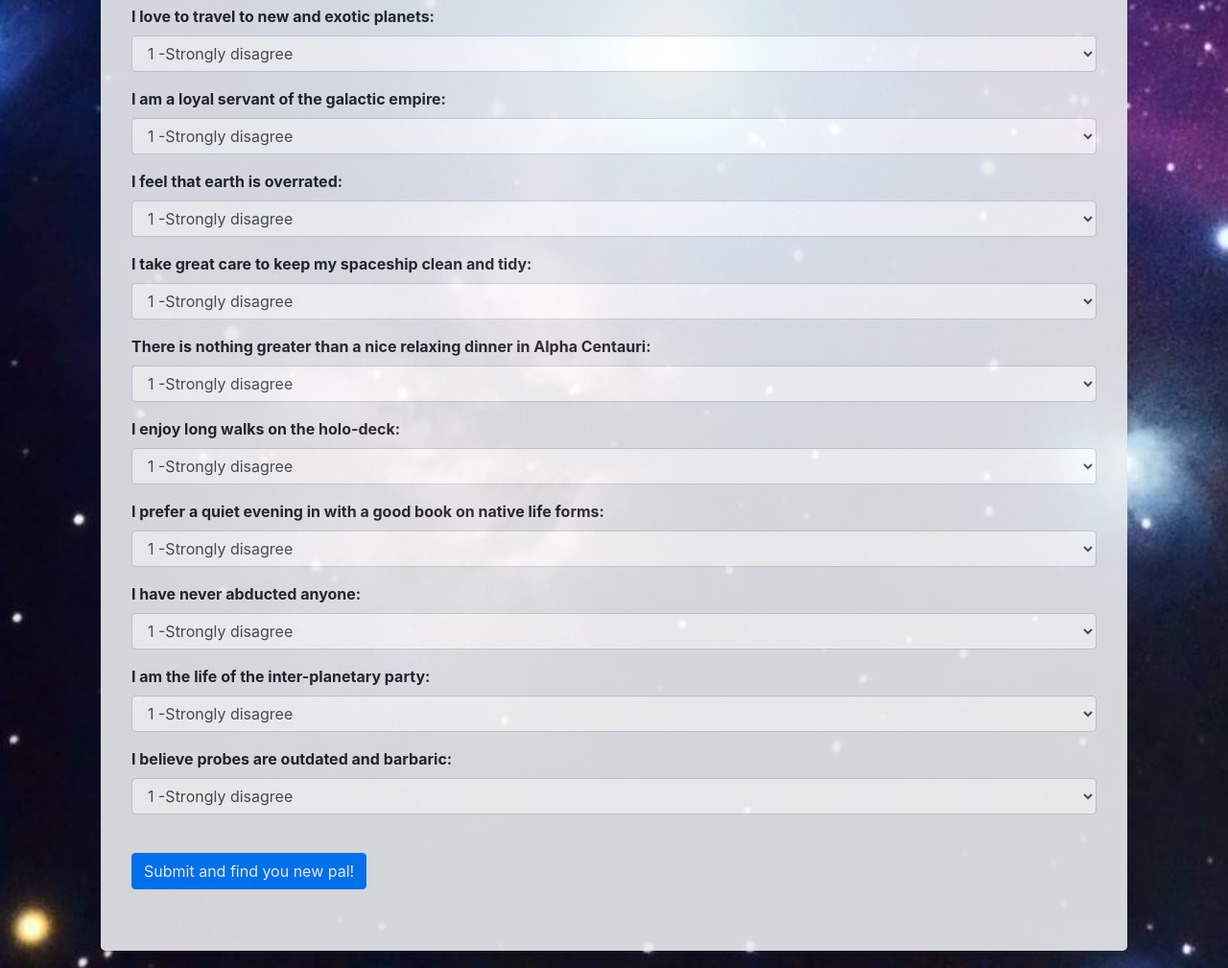
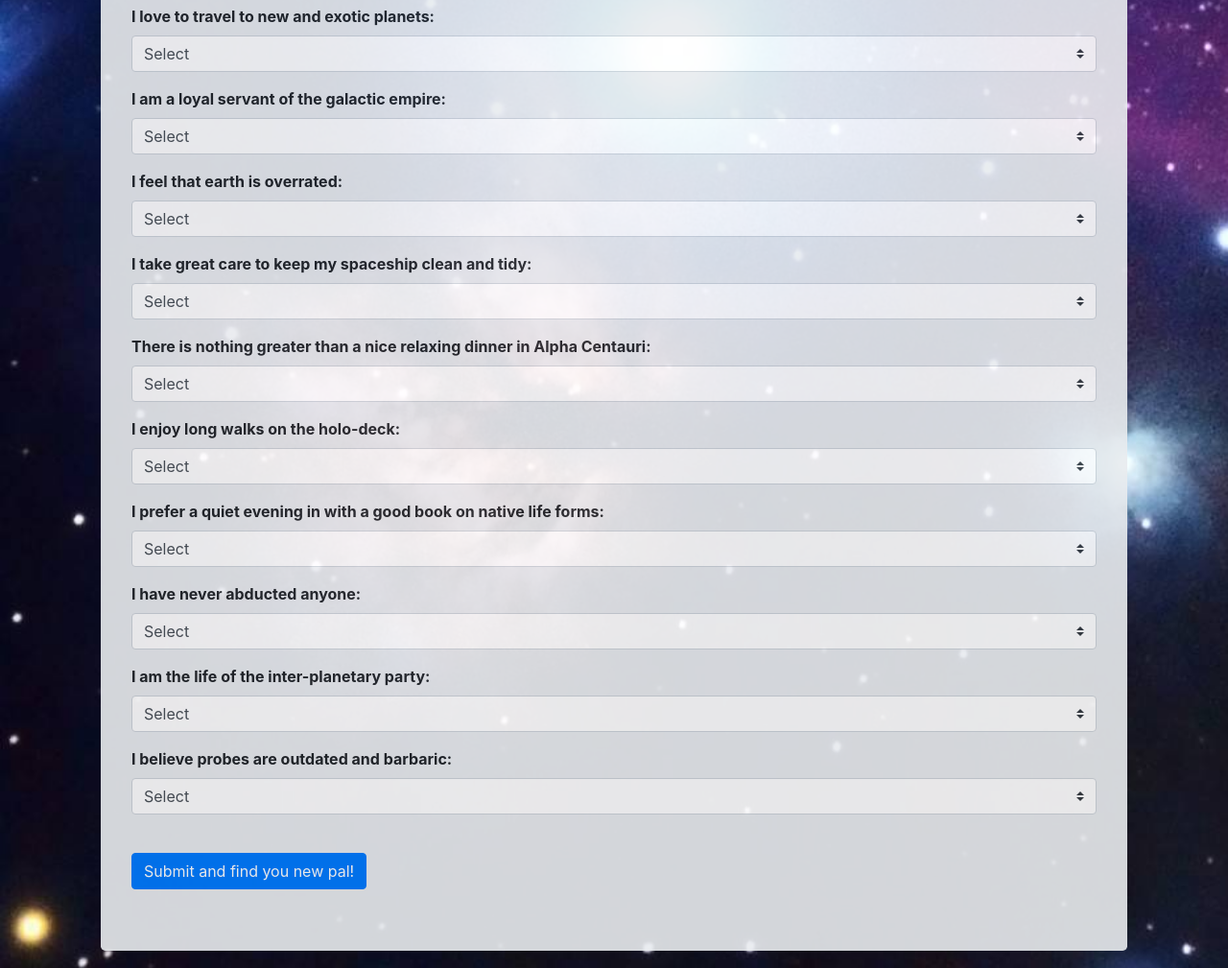
Before and after one commit to LAP0805/friendfinder, a website: page app/public/survey.html in a window 1280 px wide. Shown: the part 469-1478 px from the top of the page at 96% size. Drawn offline with nearby package versions, Linux system fonts and the light colour scheme; a web font is replaced by a local one.

Commit message:
validation

```diff
--- a/app/public/survey.html
+++ b/app/public/survey.html
@@ -19,128 +19,150 @@
     <div class="container">
         <div class="jumbotron survey">
 
-            <form>
+            <form class="needs-validation" id="surveyForm" novalidate>
                 <div class="form-group">
                     <label for="name">
                         <h2>Name:</h2>
                     </label>
-                    <input type="text" class="form-control" id="name" placeholder="i.e: Gorgon The Great">
+                    <input type="text" class="form-control" id="name" placeholder="i.e: Gorgon The Great" required>
+                    <div class="invalid-feedback">Please enter a name</div>
                 </div>
                 <div class="form-group">
                     <label for="name">
                         <h2>Link to a pic of yourself: </h2>
                     </label>
-                    <input type="text" class="form-control" id="picture" placeholder="i.e: http://www.images.com/me.jpg">
+                    <input type="text" class="form-control" id="picture" placeholder="i.e: http://www.images.com/me.jpg" required>
+                    <div class="invalid-feedback">Please link to a picture of yourself</div>
                 </div>
                 <h5>Please rate how you feel about the following statements:</h5>
                 <div class="form-group">
                     <label for="q1"><strong>I love to travel to new and exotic planets: </strong></label>
-                    <select class="form-control" id="q1">
-                        <option>1 -Strongly disagree</option>
-                        <option>2 -Somewhat disagree</option>
-                        <option>3 -Neutral</option>
-                        <option>4 -Somewhat agree</option>
-                        <option>5 -Strongly agree</option>
+                    <select class="custom-select" id="q1" required>
+                        <option selected value="">Select</option>
+                        <option value="1">1 -Strongly disagree</option>
+                        <option value="2">2 -Somewhat disagree</option>
+                        <option value="3">3 -Neutral</option>
+                        <option value="4">4 -Somewhat agree</option>
+                        <option value="5">5 -Strongly agree</option>
                     </select>
+                    <div class="invalid-feedback">Please select an answer</div>
                 </div>
                 <div class="form-group">
                     <label for="q2"><strong>I am a loyal servant of the galactic empire: </strong></label>
-                    <select class="form-control" id="q2">
-                        <option>1 -Strongly disagree</option>
-                        <option>2 -Somewhat disagree</option>
-                        <option>3 -Neutral</option>
-                        <option>4 -Somewhat agree</option>
-                        <option>5 -Strongly agree</option>
+                    <select class="custom-select" id="q2" required>
+                        <option selected value="">Select</option>
+                        <option value="1">1 -Strongly disagree</option>
+                        <option value="2">2 -Somewhat disagree</option>
+                        <option value="3">3 -Neutral</option>
+                        <option value="4">4 -Somewhat agree</option>
+                        <option value="5">5 -Strongly agree</option>
                     </select>
+                    <div class="invalid-feedback">Please select an answer</div>
                 </div>
                 <div class="form-group">
                     <label for="q3"><strong>I feel that earth is overrated:</strong></label>
-                    <select class="form-control" id="q3">
-                        <option>1 -Strongly disagree</option>
-                        <option>2 -Somewhat disagree</option>
-                        <option>3 -Neutral</option>
-                        <option>4 -Somewhat agree</option>
-                        <option>5 -Strongly agree</option>
+                    <select class="custom-select" id="q3" required>
+                        <option selected value="">Select</option>
+                        <option value="1">1 -Strongly disagree</option>
+                        <option value="2">2 -Somewhat disagree</option>
+                        <option value="3">3 -Neutral</option>
+                        <option value="4">4 -Somewhat agree</option>
+                        <option value="5">5 -Strongly agree</option>
                     </select>
+                    <div class="invalid-feedback">Please select an answer</div>
                 </div>
                 <div class="form-group">
                     <label for="q4"><strong>I take great care to keep my spaceship clean and tidy: </strong></label>
-                    <select class="form-control" id="q4">
-                        <option>1 -Strongly disagree</option>
-                        <option>2 -Somewhat disagree</option>
-                        <option>3 -Neutral</option>
-                        <option>4 -Somewhat agree</option>
-                        <option>5 -Strongly agree</option>
+                    <select class="custom-select" id="q4" required>
+                        <option selected value="">Select</option>
+                        <option value="1">1 -Strongly disagree</option>
+                        <option value="2">2 -Somewhat disagree</option>
+                        <option value="3">3 -Neutral</option>
+                        <option value="4">4 -Somewhat agree</option>
+                        <option value="5">5 -Strongly agree</option>
                     </select>
+                    <div class="invalid-feedback">Please select an answer</div>
                 </div>
                 <div class="form-group">
                     <label for="q5"><strong>There is nothing greater than a nice relaxing dinner in Alpha Centauri:</strong></label>
-                    <select class="form-control" id="q5">
-                        <option>1 -Strongly disagree</option>
-                        <option>2 -Somewhat disagree</option>
-                        <option>3 -Neutral</option>
-                        <option>4 -Somewhat agree</option>
-                        <option>5 -Strongly agree</option>
+                    <select class="custom-select" id="q5" required>
+                        <option selected value="">Select</option>
+                        <option value="1">1 -Strongly disagree</option>
+                        <option value="2">2 -Somewhat disagree</option>
+                        <option value="3">3 -Neutral</option>
+                        <option value="4">4 -Somewhat agree</option>
+                        <option value="5">5 -Strongly agree</option>
                     </select>
+                    <div class="invalid-feedback">Please select an answer</div>
                 </div>
                 <div class="form-group">
                     <label for="q6"><strong>I enjoy long walks on the holo-deck:</strong></label>
-                    <select class="form-control" id="q6">
-                        <option>1 -Strongly disagree</option>
-                        <option>2 -Somewhat disagree</option>
-                        <option>3 -Neutral</option>
-                        <option>4 -Somewhat agree</option>
-                        <option>5 -Strongly agree</option>
+                    <select class="custom-select" id="q6" required>
+                        <option selected value="">Select</option>
+                        <option value="1">1 -Strongly disagree</option>
+                        <option value="2">2 -Somewhat disagree</option>
+                        <option value="3">3 -Neutral</option>
+                        <option value="4">4 -Somewhat agree</option>
+                        <option value="5">5 -Strongly agree</option>
                     </select>
+                    <div class="invalid-feedback">Please select an answer</div>
                 </div>
                 <div class="form-group">
                     <label for="q7"><strong>I prefer a quiet evening in with a good book on native life forms: </strong></label>
-                    <select class="form-control" id="q7">
-                        <option>1 -Strongly disagree</option>
-                        <option>2 -Somewhat disagree</option>
-                        <option>3 -Neutral</option>
-                        <option>4 -Somewhat agree</option>
-                        <option>5 -Strongly agree</option>
+                    <select class="custom-select" id="q7" required>
+                        <option selected value="">Select</option>
+                        <option value="1">1 -Strongly disagree</option>
+                        <option value="2">2 -Somewhat disagree</option>
+                        <option value="3">3 -Neutral</option>
+                        <option value="4">4 -Somewhat agree</option>
+                        <option value="5">5 -Strongly agree</option>
                     </select>
+                    <div class="invalid-feedback">Please select an answer</div>
                 </div>
                 <div class="form-group">
                     <label for="q8"><strong>I have never abducted anyone: </strong></label>
-                    <select class="form-control" id="q8">
-                        <option>1 -Strongly disagree</option>
-                        <option>2 -Somewhat disagree</option>
-                        <option>3 -Neutral</option>
-                        <option>4 -Somewhat agree</option>
-                        <option>5 -Strongly agree</option>
+                    <select class="custom-select" id="q8" required>
+                        <option selected value="">Select</option>
+                        <option value="1">1 -Strongly disagree</option>
+                        <option value="2">2 -Somewhat disagree</option>
+                        <option value="3">3 -Neutral</option>
+                        <option value="4">4 -Somewhat agree</option>
+                        <option value="5">5 -Strongly agree</option>
                     </select>
+                    <div class="invalid-feedback">Please select an answer</div>
                 </div>
                 <div class="form-group">
                     <label for="q9"><strong>I am the life of the inter-planetary party: </strong></label>
-                    <select class="form-control" id="q9">
-                        <option>1 -Strongly disagree</option>
-                        <option>2 -Somewhat disagree</option>
-                        <option>3 -Neutral</option>
-                        <option>4 -Somewhat agree</option>
-                        <option>5 -Strongly agree</option>
+                    <select class="custom-select" id="q9" required>
+                        <option selected value="">Select</option>
+                        <option value="1">1 -Strongly disagree</option>
+                        <option value="2">2 -Somewhat disagree</option>
+                        <option value="3">3 -Neutral</option>
+                        <option value="4">4 -Somewhat agree</option>
+                        <option value="5">5 -Strongly agree</option>
                     </select>
+                    <div class="invalid-feedback">Please select an answer</div>
                 </div>
                 <div class="form-group">
                     <label for="q10"><strong>I believe probes are outdated and barbaric: </strong></label>
-                    <select class="form-control" id="q10">
-                        <option>1 -Strongly disagree</option>
-                        <option>2 -Somewhat disagree</option>
-                        <option>3 -Neutral</option>
-                        <option>4 -Somewhat agree</option>
-                        <option>5 -Strongly agree</option>
+                    <select class="custom-select" id="q10" required>
+                        <option selected value="">Select</option>
+                        <option value="1">1 -Strongly disagree</option>
+                        <option value="2">2 -Somewhat disagree</option>
+                        <option value="3">3 -Neutral</option>
+                        <option value="4">4 -Somewhat agree</option>
+                        <option value="5">5 -Strongly agree</option>
                     </select>
+                    <div class="invalid-feedback">Please select an answer</div>
                 </div>
                 <br>
-                <button type="button" class="btn btn-primary" id="submitSurvey" data-toggle="modal" data-target="#alienPal">
+                <button type="submit" class="btn btn-primary" id="submitSurvey">
                     Submit and find you new pal!
                 </button>
             </form>
         </div>
 
-        <!--Modal, not working-->
+        <!--Modal-->
         <div class="modal fade" id="alienPal" tabindex="-1" role="dialog" aria-labelledby="exampleModalCenterTitle"
             aria-hidden="true">
             <div class="modal-dialog modal-dialog-centered" role="document">
@@ -175,14 +197,12 @@
 
 
 
-
-    <script src="https://code.jquery.com/jquery-3.2.1.slim.min.js" integrity="sha384-KJ3o2DKtIkvYIK3UENzmM7KCkRr/rE9/Qpg6aAZGJwFDMVNA/GpGFF93hXpG5KkN"
-        crossorigin="anonymous"></script>
+    <script src="https://code.jquery.com/jquery-3.3.1.min.js"></script>
     <script src="https://cdnjs.cloudflare.com/ajax/libs/popper.js/1.12.9/umd/popper.min.js" integrity="sha384-ApNbgh9B+Y1QKtv3Rn7W3mgPxhU9K/ScQsAP7hUibX39j7fakFPskvXusvfa0b4Q"
         crossorigin="anonymous"></script>
     <script src="https://maxcdn.bootstrapcdn.com/bootstrap/4.0.0/js/bootstrap.min.js" integrity="sha384-JZR6Spejh4U02d8jOt6vLEHfe/JQGiRRSQQxSfFWpi1MquVdAyjUar5+76PVCmYl"
         crossorigin="anonymous"></script>
-    <script src="https://code.jquery.com/jquery-3.3.1.min.js"></script>
+
     <script src="javascript.js"></script>
 </body>
 
```
Also changed, not shown: app/public/javascript.js (+33 -6 lines).
